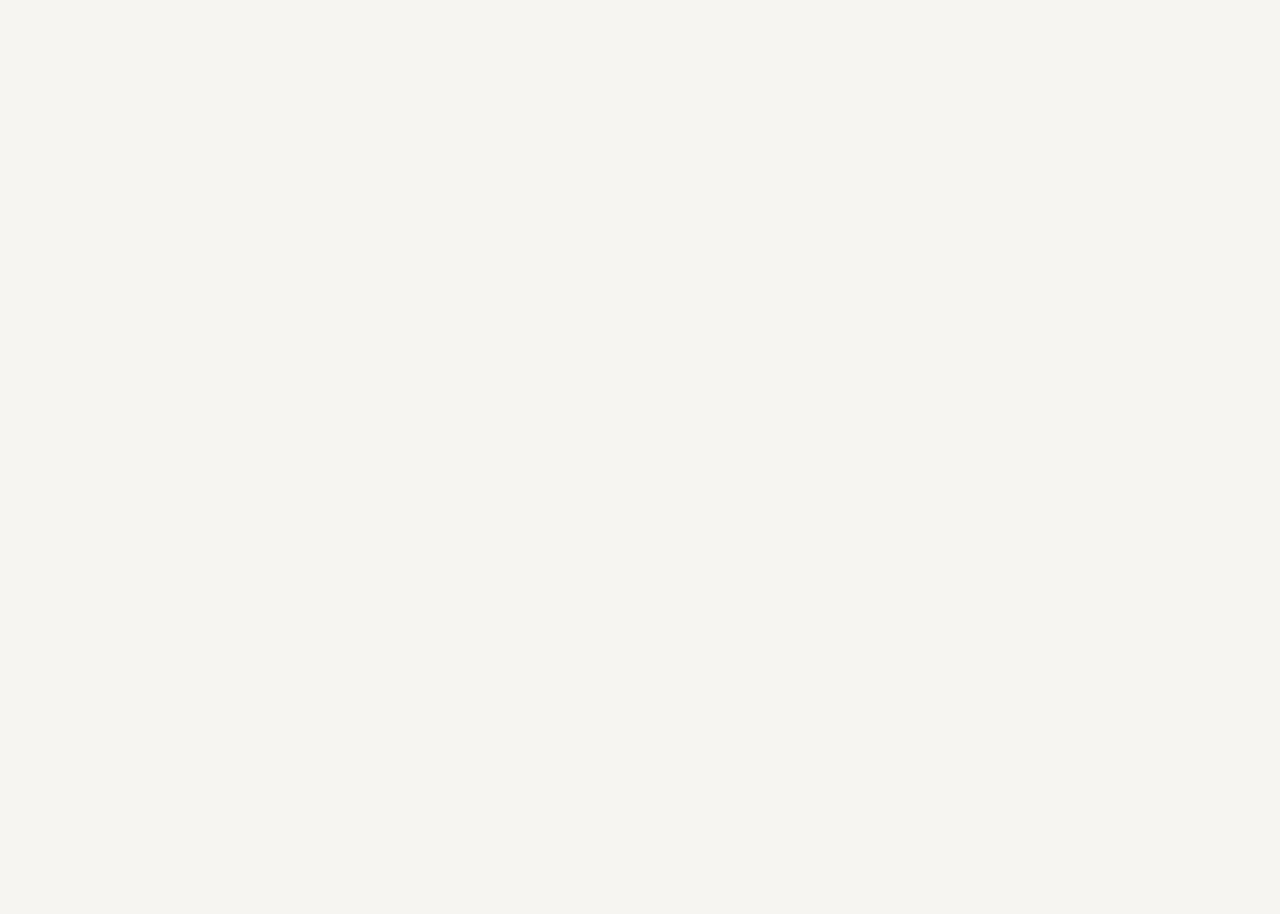
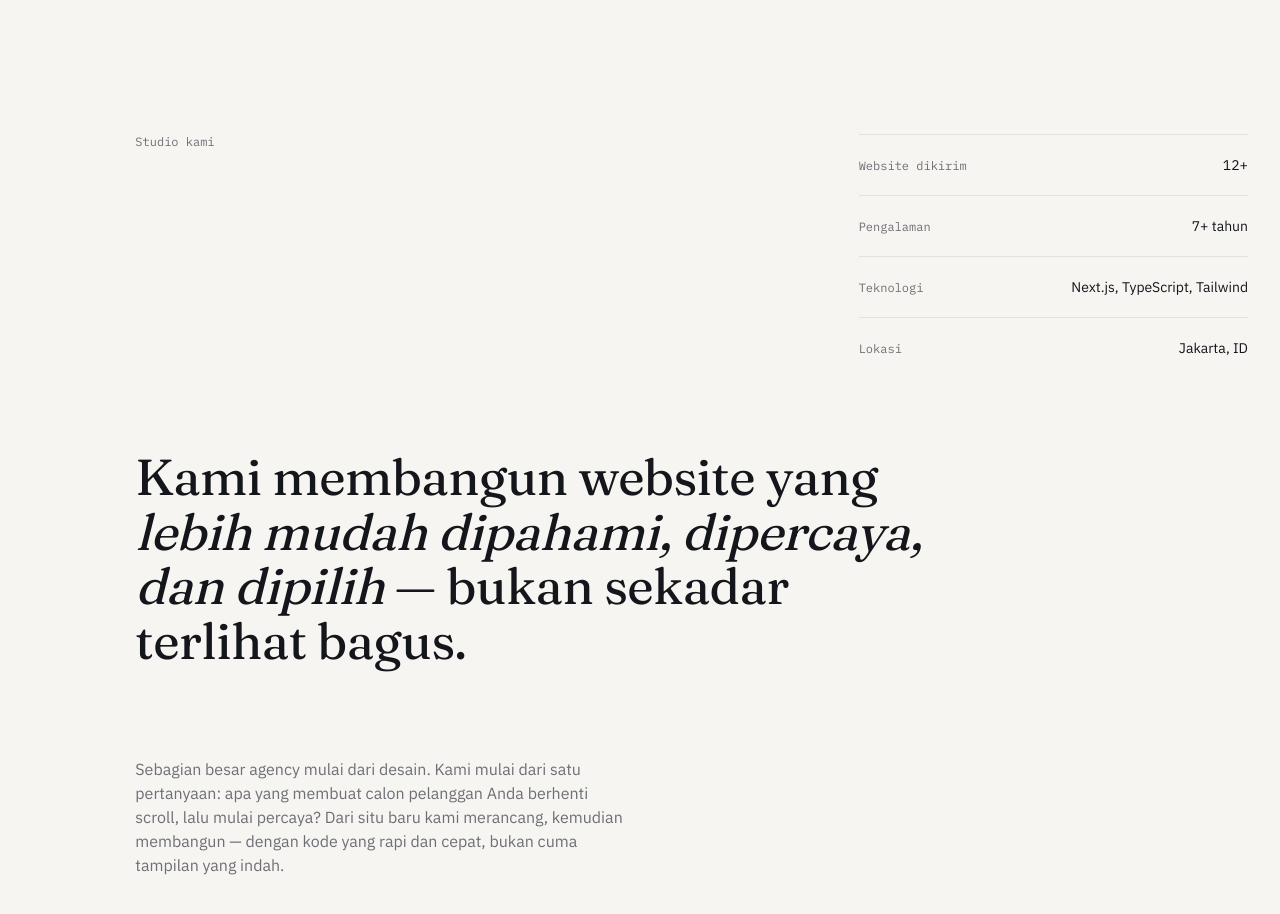
Before and after one commit to naufaldzakwannn/webstudio, a Next.js app: page / in a window 1280 px wide. Shown: the part 1760-2674 px from the top of the page. Before the commit the page ends 1750 px from the top, so only its background shows below. Built offline with nearby package versions, Linux system fonts and the light colour scheme.

Commit message:
Adding Introduction

```diff
--- a/app/page.tsx
+++ b/app/page.tsx
@@ -1,5 +1,11 @@
 import { Hero } from "@/components/sections/Hero";
+import { Introduction } from "@/components/sections/Introduction";
 
 export default function HomePage() {
-  return <Hero />;
+  return (
+    <>
+      <Hero />
+      <Introduction />
+    </>
+  );
 }
--- /dev/null
+++ b/components/sections/Introduction.tsx
@@ -0,0 +1,33 @@
+import { Container } from "@/components/ui/Container";
+import { studioFacts } from "@/lib/data/studio";
+
+export function Introduction() {
+  return (
+    <section className="py-24 md:py-36">
+      <Container>
+        <div className="grid grid-cols-1 gap-y-14 md:grid-cols-12 md:gap-x-6">
+          <p className="font-mono text-xs text-muted md:col-start-2 md:col-span-3">Studio kami</p>
+
+          <h2 className="mt-3 font-display text-[clamp(2rem,1.4rem+2.2vw,3.5rem)] leading-[1.08] text-foreground md:col-start-2 md:col-span-8 md:mt-4">
+            Kami membangun website yang <span className="italic">lebih mudah dipahami, dipercaya, dan dipilih</span> — bukan sekadar terlihat bagus.
+          </h2>
+
+          <p className="max-w-[55ch] text-base text-muted md:col-start-2 md:col-span-5 md:mt-8">
+            Sebagian besar agency mulai dari desain. Kami mulai dari satu pertanyaan: apa yang membuat calon pelanggan Anda berhenti scroll, lalu mulai percaya? Dari situ baru kami merancang, kemudian membangun — dengan kode yang rapi dan
+            cepat, bukan cuma tampilan yang indah.
+          </p>
+
+          {/* Daftar fakta — tipis, tekstual, bukan stat card besar */}
+          <ul className="flex flex-col divide-y divide-border border-t border-border md:col-start-9 md:col-span-4 md:row-start-1 md:row-span-3 md:self-end">
+            {studioFacts.map((fact) => (
+              <li key={fact.label} className="flex items-baseline justify-between gap-4 py-4 md:py-5">
+                <span className="font-mono text-xs text-muted">{fact.label}</span>
+                <span className="text-right text-sm text-foreground">{fact.value}</span>
+              </li>
+            ))}
+          </ul>
+        </div>
+      </Container>
+    </section>
+  );
+}
--- /dev/null
+++ b/lib/data/studio.ts
@@ -0,0 +1,12 @@
+export type StudioFact = {
+  label: string;
+  value: string;
+};
+
+// Sengaja singkat & faktual — bukan angka besar bergaya dashboard SaaS.
+export const studioFacts: StudioFact[] = [
+  { label: "Website dikirim", value: "12+" },
+  { label: "Pengalaman", value: "7+ tahun" },
+  { label: "Teknologi", value: "Next.js, TypeScript, Tailwind" },
+  { label: "Lokasi", value: "Jakarta, ID" },
+];
```
